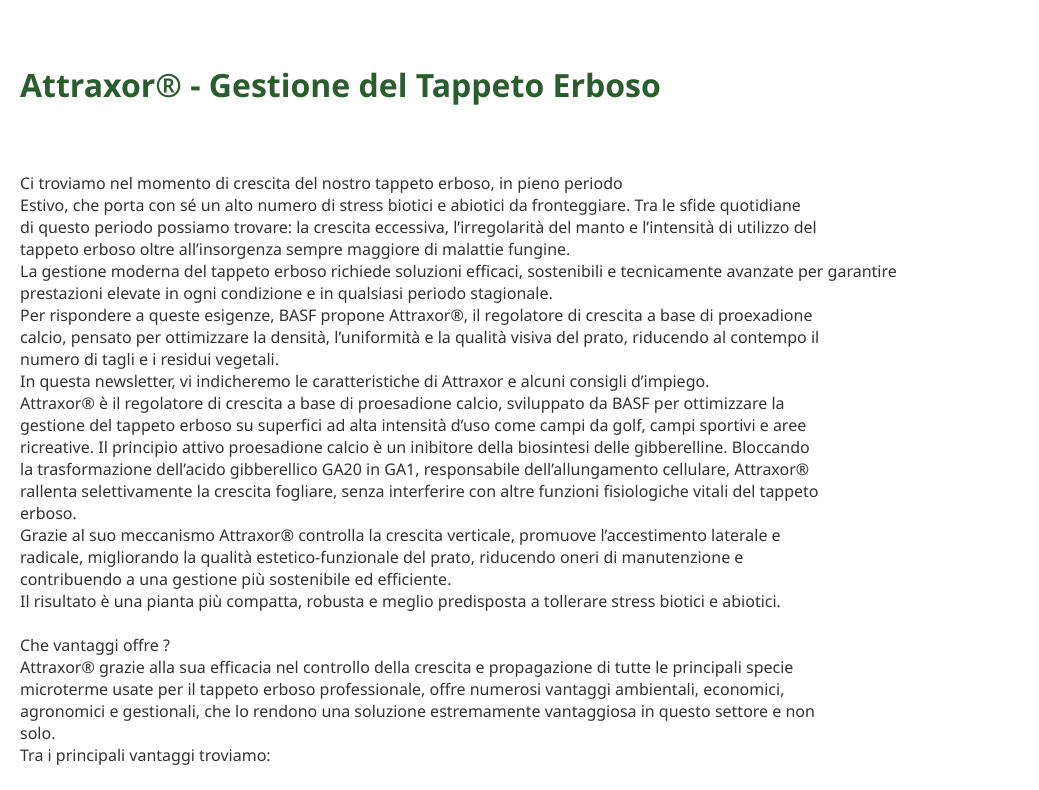
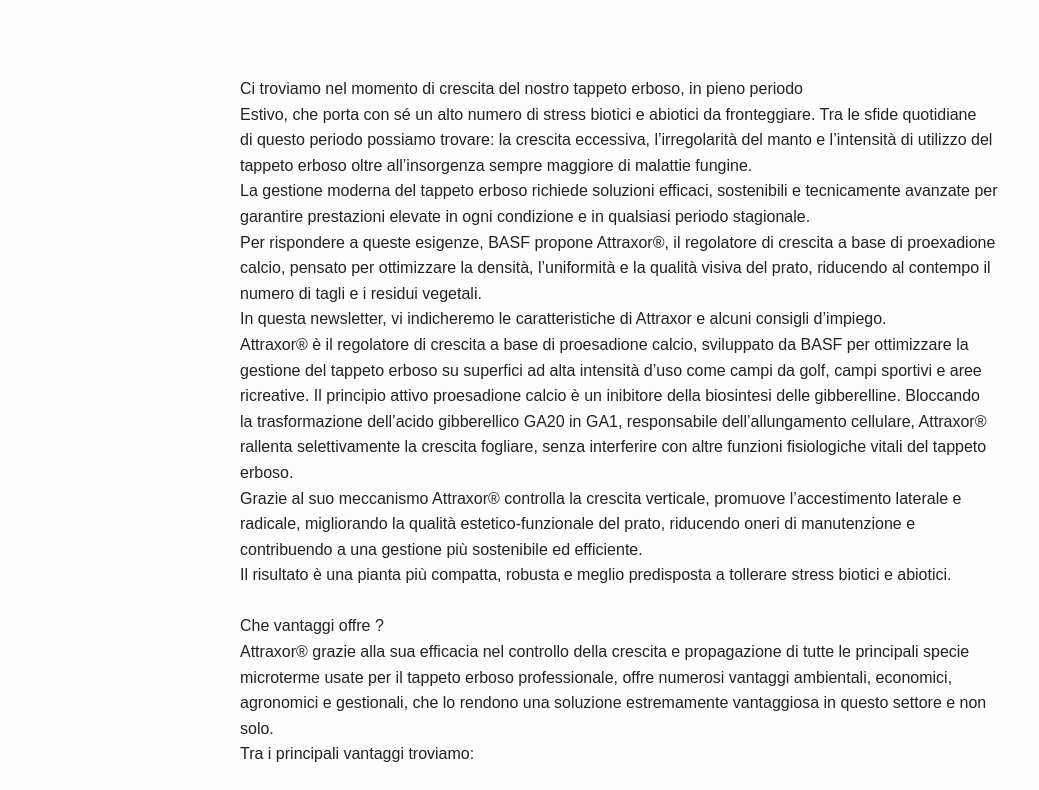
Before and after one commit to Ipag2025/Attraxor, a plain HTML site: page index.html in a window 1280 px wide. Shown: the top 790 px of the page, without its empty margins (0-1039 px from the left). Drawn offline with Linux system fonts and the light colour scheme.

Commit message:
Update index.html

```diff
--- a/index.html
+++ b/index.html
@@ -3,25 +3,27 @@
 <head>
   <meta charset="UTF-8">
   <meta name="viewport" content="width=device-width, initial-scale=1.0">
-  <title>Attraxor - Regolatore di Crescita per Tappeti Erbosi</title>
+  <title>Attraxor - Newsletter Tappeto Erboso</title>
   <style>
     body {
-      font-family: 'Segoe UI', sans-serif;
-      margin: 0;
+      font-family: Arial, sans-serif;
+      line-height: 1.6;
+      max-width: 800px;
+      margin: 40px auto;
       padding: 20px;
-      max-width: 900px;
-      background-color: #ffffff;
-      color: #333333;
-      white-space: pre-line;
+      background-color: #fdfdfd;
+      color: #222;
     }
-    h1 {
-      color: #2a5d2e;
+    h1, h2, h3 {
+      color: #2E7D32;
+    }
+    ul {
+      padding-left: 20px;
     }
   </style>
 </head>
 <body>
-<h1>Attraxor® - Gestione del Tappeto Erboso</h1>
-
+<pre style="white-space: pre-wrap; font-family: inherit;">
 Ci troviamo nel momento di crescita del nostro tappeto erboso, in pieno periodo
 Estivo, che porta con sé un alto numero di stress biotici e abiotici da fronteggiare. Tra le sfide quotidiane
 di questo periodo possiamo trovare: la crescita eccessiva, l’irregolarità del manto e l’intensità di utilizzo del
@@ -116,5 +118,6 @@
 Il nostro team tecnico è a vostra disposizione per definire programmi personalizzati di applicazione,
 in funzione delle caratteristiche di campo, delle specie presenti e degli obiettivi agronomici.
 Contattaci per maggiori dettagli, visite tecniche o schede di sicurezza
+</pre>
 </body>
 </html>
```
